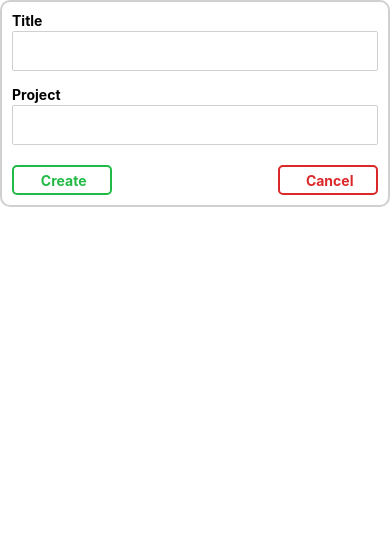
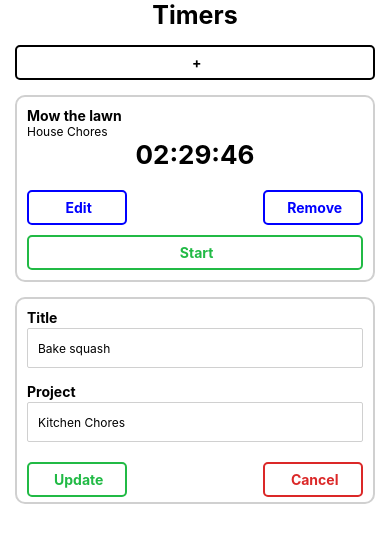
Before and after one commit to nadirhussain1/RNTimeTracking, a React Native app: screen / in a window 390 px wide. Shown: the top 542 px of the page. Built offline with nearby package versions, Linux system fonts and the light colour scheme.

Commit message:
- basic UI sekelton created. - all components created as ES6 classes.

```diff
--- a/App.js
+++ b/App.js
@@ -9,35 +9,69 @@
 import React from 'react';
 import type {Node} from 'react';
 import {
-  SafeAreaView,
   ScrollView,
-  StatusBar,
   StyleSheet,
   Text,
   View,
 } from 'react-native';
 
-import TimerForm from './components/TimerForm';
+import EditableTimer from './components/EditableTimer';
+import ToggleableTimerForm from './components/ToggleableTimerForm';
 
 
 
 
 const App: () => Node = () => {
   return (
-    <SafeAreaView >
-      <StatusBar barStyle= 'light-content' />
-      <ScrollView
-        contentInsetAdjustmentBehavior="automatic">
 
-        <TimerForm submitText='Create'/>
+      <View style={styles.rootContainer}>
+         <Text style={styles.title}>Timers</Text>
+         <ScrollView
+            contentInsetAdjustmentBehavior="automatic"
+            style={styles.scrollContainer}>
 
-      </ScrollView>
-    </SafeAreaView>
+          <ToggleableTimerForm isOpen={false}/>
+
+          <EditableTimer
+            id="1"
+            title="Mow the lawn"
+            project="House Chores"
+            time="8986300"
+            isEdit={false}
+          />
+          <EditableTimer
+            id="2"
+            title="Bake squash"
+            project="Kitchen Chores"
+            time="3890985"
+            isEdit={true}
+          />
+
+         </ScrollView>
+
+      </View>
+
   );
 };
 
 const styles = StyleSheet.create({
 
+  rootContainer:{
+    flex:1,
+  },
+
+  title:{
+    fontWeight:'bold',
+    fontSize:25,
+    color:'#000',
+    textAlign:'center'
+  },
+
+  scrollContainer:{
+    paddingHorizontal:15,
+    marginTop:15,
+  },
+
 });
 
 export default App;
--- /dev/null
+++ b/components/EditableTimer.js
@@ -0,0 +1,18 @@
+import React from 'react';
+import {View} from 'react-native';
+
+import TimerForm from './TimerForm';
+import Timer from './Timer';
+
+export default class EditableTimer extends React.Component{
+  render(){
+    const{id,title,project,time,isEdit} = this.props;
+
+    return(
+      <View>
+       {isEdit && <TimerForm id={id} title={title} project={project}/>}
+       {!isEdit && <Timer id={id} title={title} project={project} time={time} />}
+       </View>
+    );
+  }
+}
--- /dev/null
+++ b/components/Timer.js
@@ -0,0 +1,69 @@
+import React from 'react';
+import {StyleSheet, View, Text} from 'react-native';
+import TimerButton from './TimerButton';
+import {millisecondsToHuman} from '../utils/TimerUtils'
+
+
+export default class Timer extends React.Component {
+    render(){
+      const{title,project,time} = this.props;
+      const formattedTime=millisecondsToHuman(time);
+
+      return(
+        <View style={styles.rootContainer}>
+           <Text style={styles.title}>{title}</Text>
+           <Text style={styles.project}>{project}</Text>
+           <Text style={styles.time}>{formattedTime}</Text>
+
+           <View style={styles.buttonsContainer}>
+                <TimerButton title='Edit' color='blue' />
+                <TimerButton title='Remove' color='blue' />
+           </View>
+
+           <TimerButton title='Start' color='#21BA45' />
+
+        </View>
+
+      );
+    }
+  }
+
+
+  const styles = StyleSheet.create({
+
+    rootContainer:{
+      flexDirection:'column',
+      borderRadius:10,
+      backgroundColor:'white',
+      borderWidth:2,
+      borderColor:'#D0D0D0',
+      padding:10,
+      marginTop:15,
+    },
+
+    title:{
+      fontWeight:'bold',
+      fontSize:14,
+      color:'#000',
+
+    },
+
+    project:{
+      fontSize:12,
+      color:'#000',
+    },
+
+    time:{
+      fontWeight:'bold',
+      fontSize:26,
+      textAlign:'center'
+    },
+
+    buttonsContainer:{
+      flexDirection:'row',
+      justifyContent:'space-between',
+      marginTop:20,
+      marginBottom:10,
+    }
+
+  });
--- a/components/TimerButton.js
+++ b/components/TimerButton.js
@@ -22,6 +22,7 @@ const styles = StyleSheet.create({
       borderRadius:5,
       borderWidth:2,
       minWidth:100,
+      height:35,
       paddingHorizontal:8,
       justifyContent:'center'
    },
--- a/components/TimerForm.js
+++ b/components/TimerForm.js
@@ -4,14 +4,22 @@ import TimerButton from './TimerButton';
 
 export default class TimerForm extends React.Component {
     render(){
-      const {submitText} = this.props;
+
+      const{id,title,project} = this.props;
+      const submitText = id ? 'Update' : 'Create';
 
       return(
         <View style = {styles.rootContainer}>
           <Text style={styles.title}>Title</Text>
-          <TextInput style={styles.inputContainer}/>
+          <TextInput
+            style={styles.inputContainer}
+            defaultValue={title}
+          />
           <Text style={styles.project}>Project</Text>
-          <TextInput style={styles.inputContainer}/>
+          <TextInput
+            style={styles.inputContainer}
+            defaultValue={project}
+            />
 
           <View style={styles.buttonsContainer}>
 
@@ -33,6 +41,7 @@ const styles = StyleSheet.create({
       borderWidth:2,
       borderColor:'#D0D0D0',
       padding:10,
+      marginTop:15,
    },
 
    title:{
--- /dev/null
+++ b/components/ToggleableTimerForm.js
@@ -0,0 +1,17 @@
+import React from 'react';
+import {StyleSheet, View} from 'react-native';
+import TimerButton from './TimerButton';
+import TimerForm from './TimerForm';
+
+export default class ToggleableTimerForm extends React.Component {
+    render(){
+      const {isOpen} = this.props;
+      return(
+        <View>
+          {isOpen && <TimerForm/>}
+          {!isOpen && <TimerButton title="+" color='black' />}
+        </View>
+
+      );
+    }
+  }
--- /dev/null
+++ b/utils/TimerUtils.js
@@ -0,0 +1,35 @@
+import uuidv4 from 'uuid/v4';
+
+export const millisecondsToHuman = ms => {
+  const seconds = Math.floor((ms / 1000) % 60);
+  const minutes = Math.floor((ms / 1000 / 60) % 60);
+  const hours = Math.floor(ms / 1000 / 60 / 60);
+
+  const humanized = [
+    pad(hours.toString(), 2),
+    pad(minutes.toString(), 2),
+    pad(seconds.toString(), 2),
+  ].join(':');
+
+  return humanized;
+};
+
+const pad = (numberString, size) => {
+  let padded = numberString;
+  while (padded.length < size) {
+    padded = `0${padded}`;
+  }
+  return padded;
+};
+
+export const newTimer = (attrs = {}) => {
+  const timer = {
+    title: attrs.title || 'Timer',
+    project: attrs.project || 'Project',
+    id: uuidv4(),
+    elapsed: 0,
+    isRunning: false,
+  };
+
+  return timer;
+};
```
Also changed, not shown: 244 other files (tests, documents, lock files or other folders).
